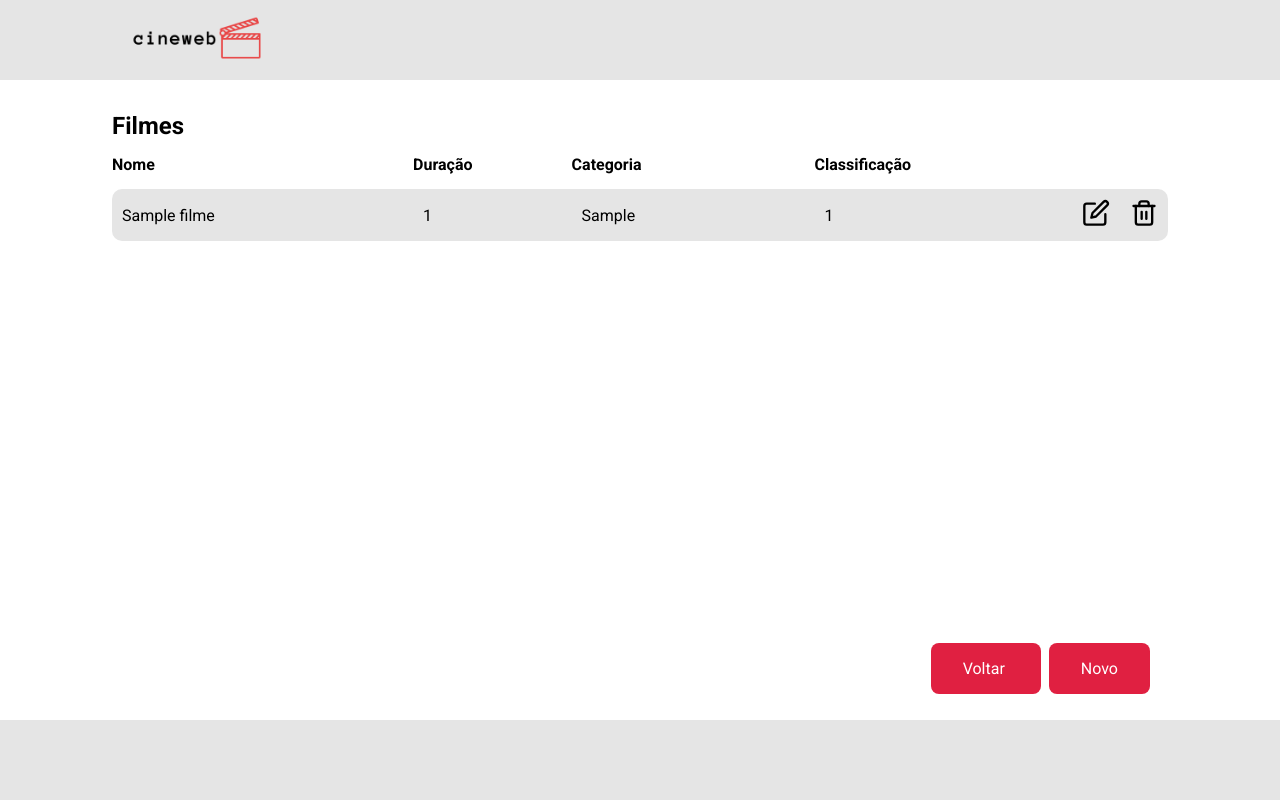
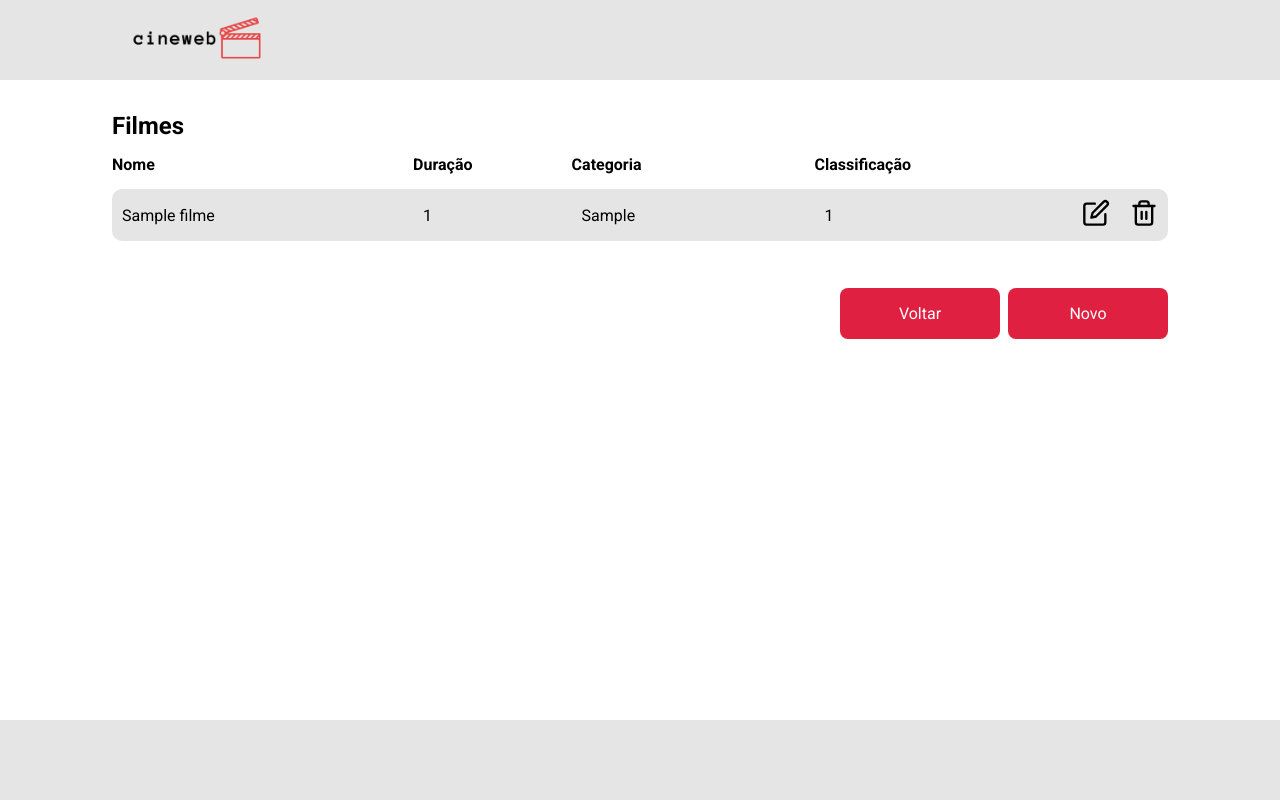
Before and after one commit to felipe-jm/cineweb, a PHP site: page /cineweb/index.php/filmes in a window 1280 px wide. Run offline with PHP 8.4, Linux system fonts and the light colour scheme; tables that the repository leaves empty hold one stand-in row (values such as "Sample post"); some libraries are stand-ins or nearby versions.

Commit message:
Evita quebra de layout ao ter muitos itens nas tabelas de linstagem

```diff
--- a/public/css/style.css
+++ b/public/css/style.css
@@ -80,8 +80,6 @@ a {
   max-width: 1120px;
   padding: 2rem;
   margin: 0 auto;
-
-  position: relative;
 
   flex: 1 0 auto;
 }
@@ -206,10 +204,11 @@ button {
 }
 
 .botoes {
-  position: absolute;
-  right: 50px;
-  bottom: 10px;
-  margin-bottom: 2rem;
+  display: flex;
+  align-items: baseline;
+  justify-content: flex-end;
+
+  margin: 2rem 0;
 }
 
 #voltar {
```
